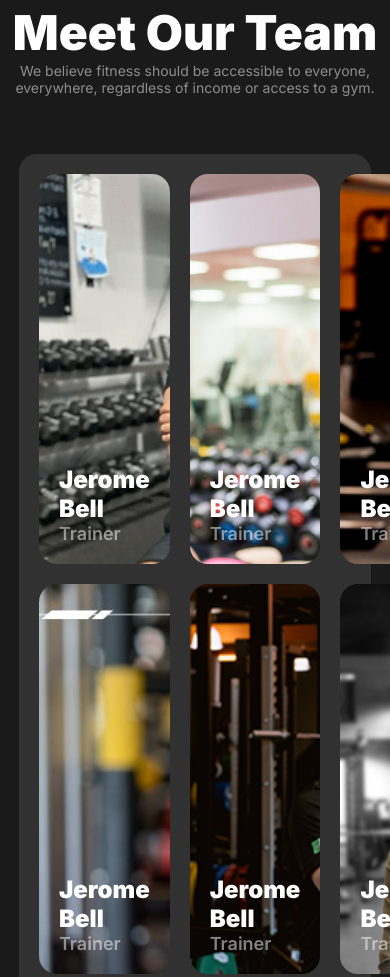
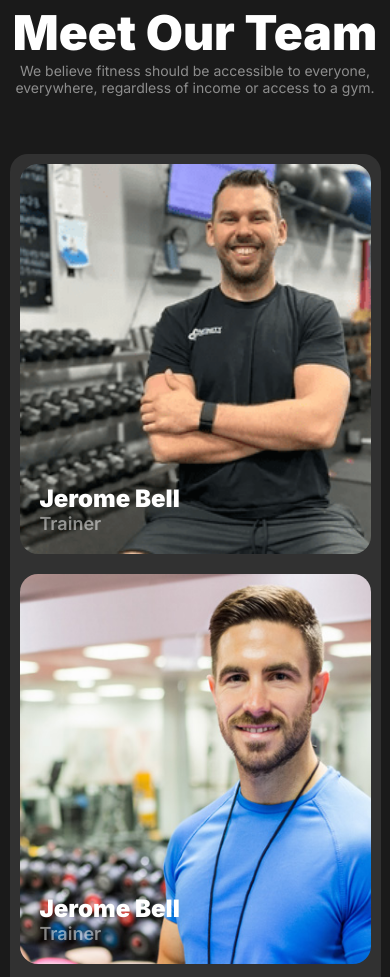
Before and after one commit to webdiv-rakib/assignment-2, a plain HTML site: page index.html in a window 390 px wide. Shown: the part 4356-5333 px from the top of the page. Drawn offline with Linux system fonts and the light colour scheme.

Commit message:
Meet out team responsive done

```diff
--- a/index.html
+++ b/index.html
@@ -314,7 +314,7 @@
             </div>
         </section>
     </main>
-    <footer>
+    <!-- <footer>
         <div class="fitness-section">
             <div class="fitness-margin">
                 <h1 class="fitness"><i>Fitness</i></h1>
@@ -343,7 +343,7 @@
         <div class="footer-name">
             <h1 class="copy-right">All right reserved @WebDiv-Rakib</h1>
         </div>
-    </footer>
+    </footer> -->
 
 </body>
 
--- a/styles/style.css
+++ b/styles/style.css
@@ -772,4 +772,13 @@ footer{
     .bmi-calculator-input>* {
         padding: 8px;
     }
+
+    /* Meet our team responsive */
+    .trainer-image-card{
+        width: 90%;
+        display: flex;
+        flex-direction: column;
+        margin: 0 auto;
+        padding: 10px;
+    }
 }
```
